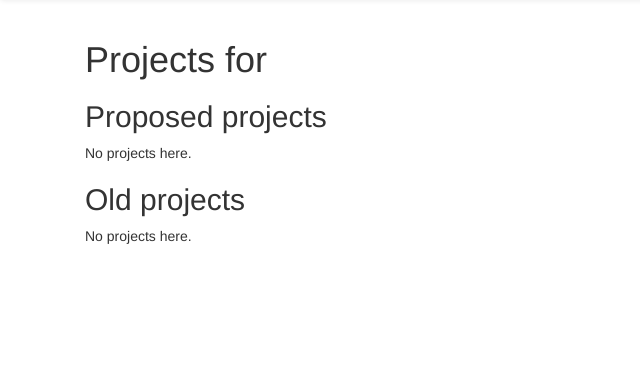
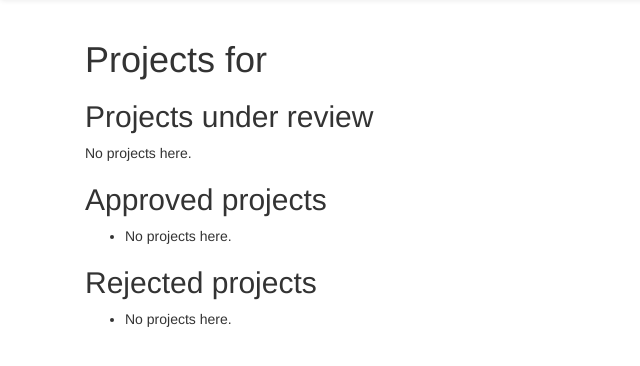
Before and after one commit to imbi7py/downstreaming, a Python web app: template downstreaming/templates/user/projects.html in a window 1280 px wide. Shown: the part 52-418 px from the top of the page, without its empty margins (0-640 px from the left). Run offline with Jinja, Linux system fonts and the light colour scheme; the template is opened without the code that fills it, so the values that code supplies are empty; some libraries are stand-ins or nearby versions.

Commit message:
Tidy up layout for data model changes
- "Proposed projects" no longer exists as a concept
- separate out user's Approved projects from Rejected ones
- show result of last review in full project list

```diff
--- a/downstreaming/templates/layout.html
+++ b/downstreaming/templates/layout.html
@@ -47,16 +47,6 @@
                             <li><a href="{{ url_for("user_reviews") }}">My reviews</a></li>
                             <li class="divider"></li>
                             <li><a href="{{ url_for("newproject") }}">New project</a></li>
-                        </ul>
-                    </li>
-                    <li class="dropdown">
-                        <a href="#" class="dropdown-toggle" data-toggle="dropdown" role="button" aria-expanded="false"
-                             title="You have 2 notifications">
-                            <span class="glyphicon glyphicon-bell text-danger"></span>
-                            <span class="caret"></span></a>
-                        <ul class="dropdown-menu" role="menu">
-                            <li><a href="{{ url_for("review", pname='Coin3', rid=42) }}">Review 42 of Coin3 was updated</a></li>
-                            <li><a href="{{ url_for("review", pname='openrave', rid=43) }}">Project openrave has a new review</a></li>
                         </ul>
                     </li>
                     <li class="dropdown">
--- a/downstreaming/templates/projects.html
+++ b/downstreaming/templates/projects.html
@@ -2,7 +2,7 @@
 
 {% block content %}
 
-<h1>Proposed projects</h1>
+<h1>All projects</h1>
 
 
 {% if projects|length == 0 %}
@@ -14,7 +14,7 @@
     <li>
         <a href="{{ url_for("project", name=project.name) }}">{{ project.name }}</a>
         {% if rev %}
-        (last review: <a href="{{ url_for("review", pname=project.name, rid=rev.id) }}">{{ rev.id }}</a>)
+        ({{rev.approved|review_result}} {{rev.date_end|humanize}}: <a href="{{ url_for("review", pname=project.name, rid=rev.id) }}">{{ rev.id }}</a>  )
         {% else %}
         (no review yet)
         {% endif %}
--- a/downstreaming/templates/user/projects.html
+++ b/downstreaming/templates/user/projects.html
@@ -6,7 +6,7 @@
 
 
 
-<h2>Proposed projects</h2>
+<h2>Projects under review</h2>
 
 {% if projects|length == 0 %}
 <p>No projects here.</p>
@@ -17,7 +17,7 @@
     <li>
         <a href="{{ url_for("project", name=project.name) }}">{{ project.name }}</a>
         {% if rev %}
-        (last review: <a href="{{ url_for("review", pname=project.name, rid=rev.id) }}">{{ rev.id }}</a>)
+        (active review: <a href="{{ url_for("review", pname=project.name, rid=rev.id) }}">{{ rev.id }}</a>)
         {% else %}
         (no review yet)
         {% endif %}
@@ -28,19 +28,37 @@
 {% endif %}
 
 
-<h2>Old projects</h2>
+<h2>Approved projects</h2>
 
-{% if old_projects|length == 0 %}
-<p>No projects here.</p>
+<ul>
+{% if approved_projects|length == 0 %}
+    <li>
+        <p>No projects here.</p>
+    </li>
 {% else %}
-<ul>
-{% for project in old_projects %}
+{% for project in approved_projects %}
     <li>
         <a href="{{ url_for("project", name=project.name) }}">{{ project.name }}</a>
     </li>
 {% endfor %}
 {% endif %}
+</ul>
 
+<h2>Rejected projects</h2>
+
+<ul>
+{% if rejected_projects|length == 0 %}
+    <li>
+        <p>No projects here.</p>
+    </li>
+{% else %}
+{% for project in rejected_projects %}
+    <li>
+        <a href="{{ url_for("project", name=project.name) }}">{{ project.name }}</a>
+    </li>
+{% endfor %}
+{% endif %}
+</ul>
 
 
 {% endblock %}
```
Also changed, not shown: downstreaming/lib/views.py (+8 -3 lines), downstreaming/templates/project.html (+0 -9 lines).
